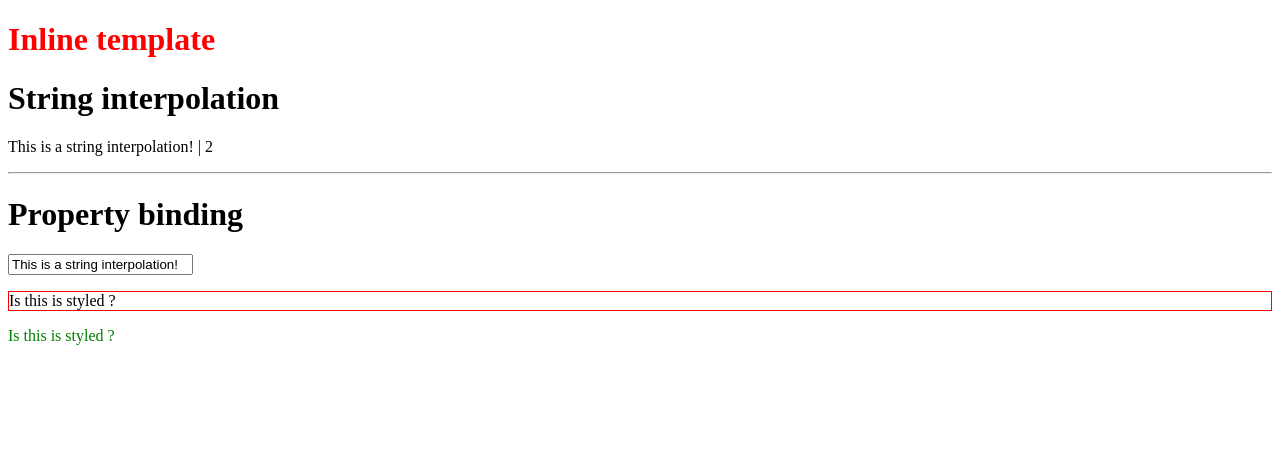
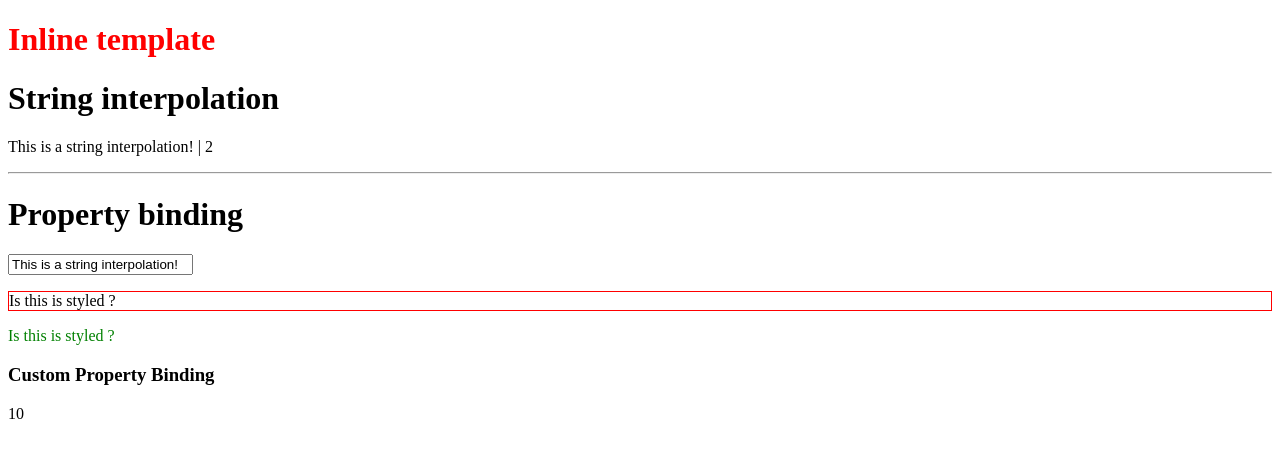
Before and after one commit to NicolasBouhours/Angular2Courses, an Angular app: page / in a window 1280 px wide. Shown: the top 458 px of the page. Built offline with nearby package versions, Linux system fonts and the light colour scheme.

Commit message:
STEP 24 - Binding to Custom Properties

```diff
--- a/src/app/app.module.ts
+++ b/src/app/app.module.ts
@@ -5,11 +5,13 @@ import { HttpModule } from '@angular/http';
 
 import { AppComponent } from './app.component';
 import { DatabindingComponent } from './databinding/databinding.component';
+import { PropertyBindingComponent } from './databinding/property-binding.component';
 
 @NgModule({
   declarations: [
     AppComponent,
-    DatabindingComponent
+    DatabindingComponent,
+    PropertyBindingComponent
   ],
   imports: [
     BrowserModule,
--- a/src/app/databinding/databinding.component.html
+++ b/src/app/databinding/databinding.component.html
@@ -7,3 +7,5 @@
 <input type="text" [value]="stringInterpolation">
 <p [ngClass]="{redBorder: onTest()}">Is this is styled ? </p>
 <p [ngStyle]="{color: 'green'}">Is this is styled ? </p>
+<h3>Custom Property Binding</h3>
+<fa-property-binding [result]="10"></fa-property-binding>
--- /dev/null
+++ b/src/app/databinding/property-binding.component.ts
@@ -0,0 +1,15 @@
+import { Component, Input } from '@angular/core';
+
+@Component({
+  selector: 'fa-property-binding',
+  template: `
+    {{result}}
+  `,
+  styles: []
+})
+export class PropertyBindingComponent {
+
+  @Input() result: number  = 0;
+
+
+}
```
